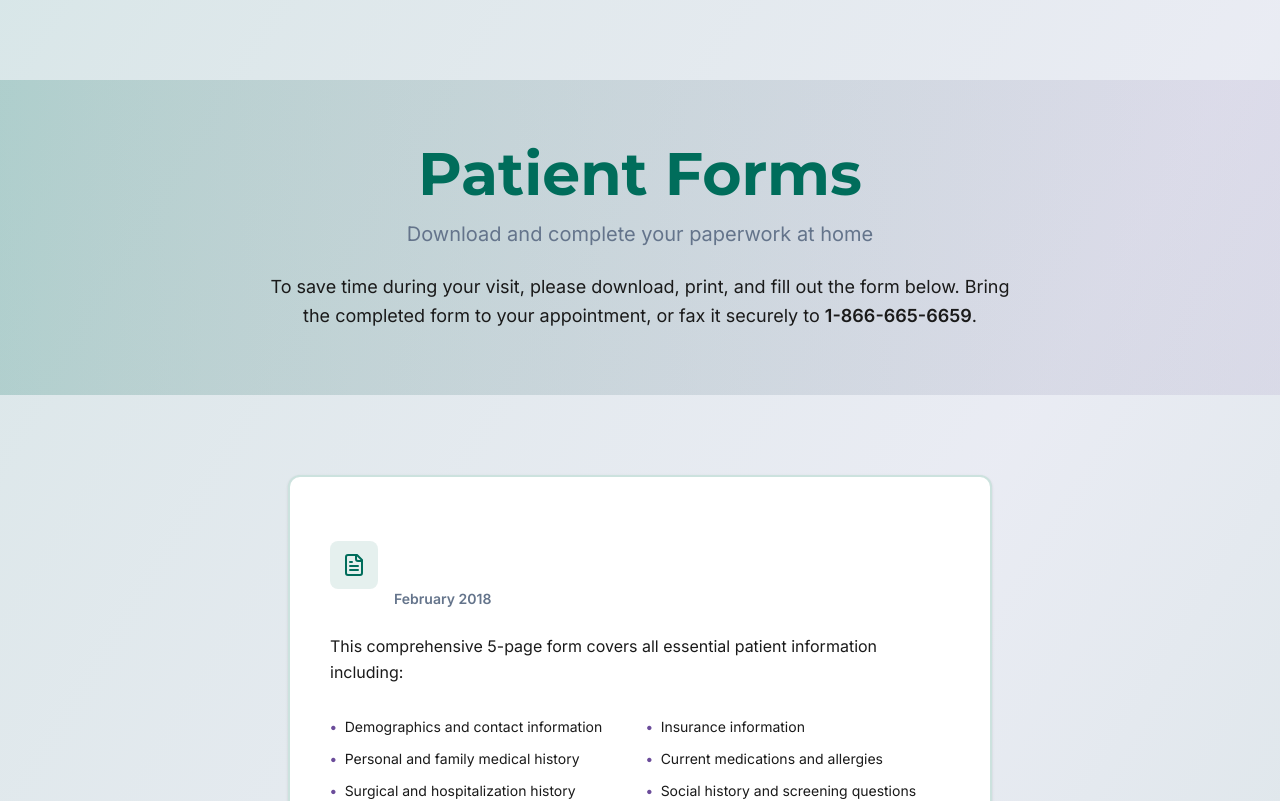
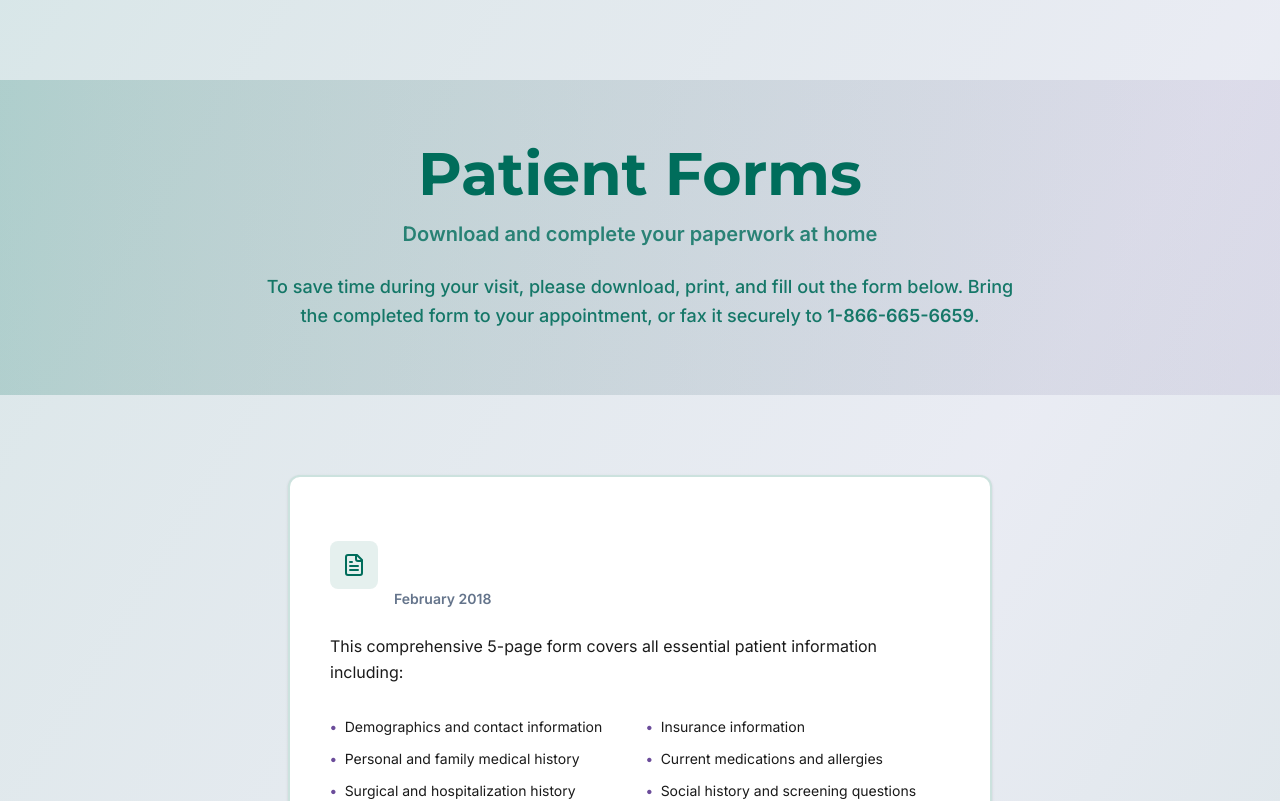
Before and after one commit to davisbryan595-lang/trinity-heritage-clinic, a Next.js app: page /patient-forms in a window 1280 px wide. Shown: the top 801 px of the page. Built offline with nearby package versions, Linux system fonts and the light colour scheme.

Commit message:
Improve hero section text contrast
cgen-bf2e7a63b3b74bf6a4e5c259df568839

```diff
--- a/app/patient-forms/page.tsx
+++ b/app/patient-forms/page.tsx
@@ -14,10 +14,10 @@ export default function PatientFormsPage() {
             <h1 className="font-serif text-5xl md:text-6xl font-bold text-primary mb-4">
               Patient Forms
             </h1>
-            <p className="text-xl text-muted-foreground mb-6 max-w-2xl mx-auto">
+            <p className="text-xl text-primary/80 mb-6 max-w-2xl mx-auto font-semibold">
               Download and complete your paperwork at home
             </p>
-            <p className="text-lg text-foreground max-w-3xl mx-auto leading-relaxed">
+            <p className="text-lg text-primary/90 max-w-3xl mx-auto leading-relaxed font-medium">
               To save time during your visit, please download, print, and fill out the form below. Bring the completed form to your appointment, or fax it securely to <span className="font-semibold">1-866-665-6659</span>.
             </p>
           </div>
```
